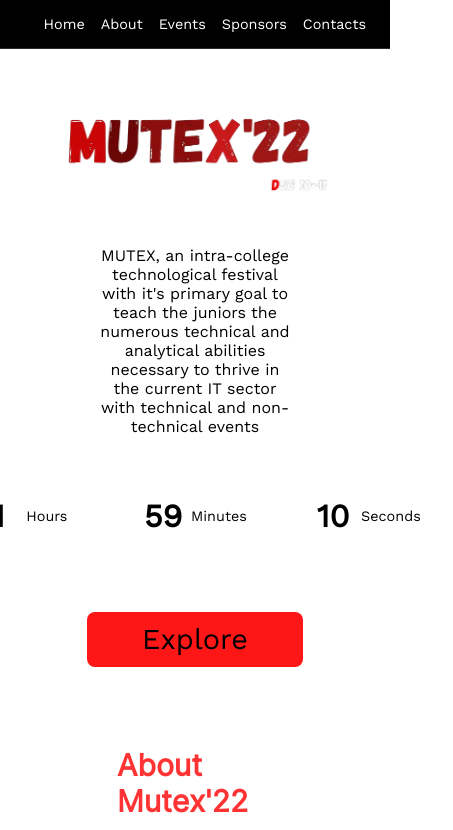
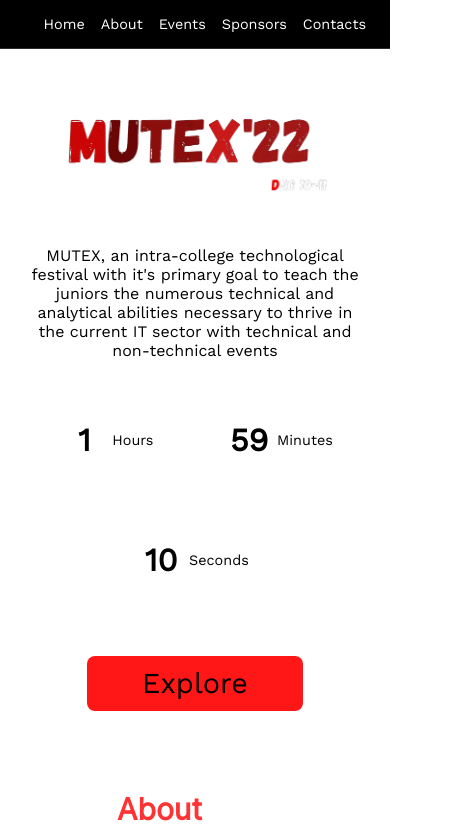
Before and after one commit to team-angris/mutex, a Next.js app: page / in a window 390 px wide. Shown: the top 830 px of the page, 453 px wide, since content can reach past the window. Built offline with nearby package versions, Linux system fonts and the light colour scheme.

Commit message:
Hero and Header is mobile responsive

```diff
--- a/pages/Components/Header/header.module.css
+++ b/pages/Components/Header/header.module.css
@@ -28,3 +28,9 @@
 .flexOne {
     flex: 1;
 }
+
+@media screen and (max-width: 480px) {
+    .container {
+        justify-content: center;
+    }
+}
--- a/pages/Components/Hero/hero.module.css
+++ b/pages/Components/Hero/hero.module.css
@@ -81,8 +81,15 @@
 }
 
 @media screen and (max-width: 480px) {
+    .title {
+        max-width: 85vw;
+    }
     .heroImage {
         height: auto;
         width: 300px;
     }
+    .timer {
+        flex-wrap: wrap;
+        row-gap: 1.5rem;
+    }
 }
```
